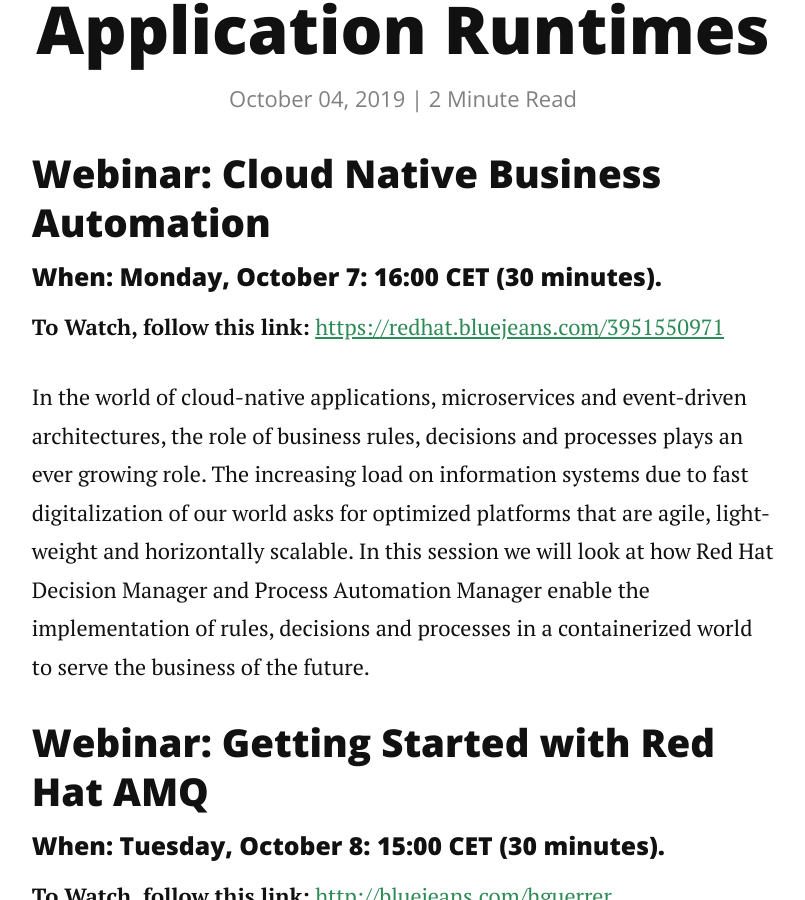
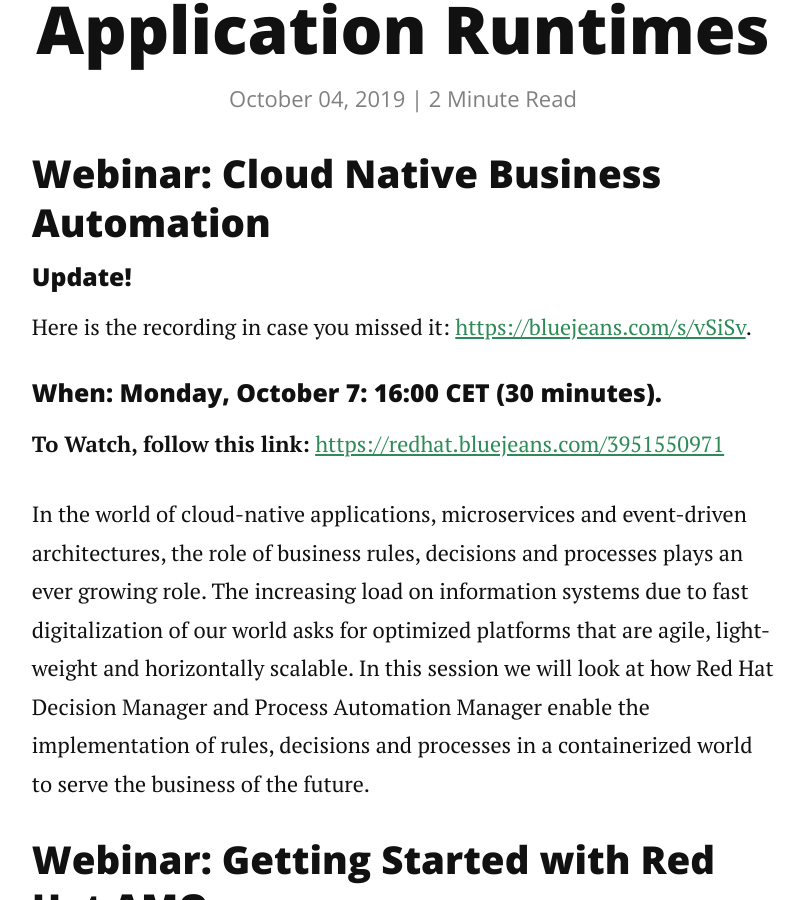
Before and after one commit to redhat-hackathon/redhat-hackathon.github.io, a Jekyll site: the page built from _posts/2019-04-10-update-upcoming-webinars.markdown, in a window 1280 px wide and 900 px high, scrolled down 507 px. Shown: the whole window, without its empty margins (237-1042 px from the left). Built offline with Jekyll 4.4.1, drawn with Linux system fonts in a browser that asks for light colours; nearby versions of some CDN libraries.

Commit message:
Update recording url for webinar.

```diff
--- a/_posts/2019-04-10-update-upcoming-webinars.markdown
+++ b/_posts/2019-04-10-update-upcoming-webinars.markdown
@@ -5,6 +5,9 @@
 ---
 
 ### Webinar: Cloud Native Business Automation
+
+#### Update!
+Here is the recording in case you missed it: [https://bluejeans.com/s/vSiSv](https://bluejeans.com/s/vSiSv).
 
 #### When: Monday, October 7: 16:00 CET (30 minutes).
 **To Watch, follow this link:** [https://redhat.bluejeans.com/3951550971](https://redhat.bluejeans.com/3951550971)
```
